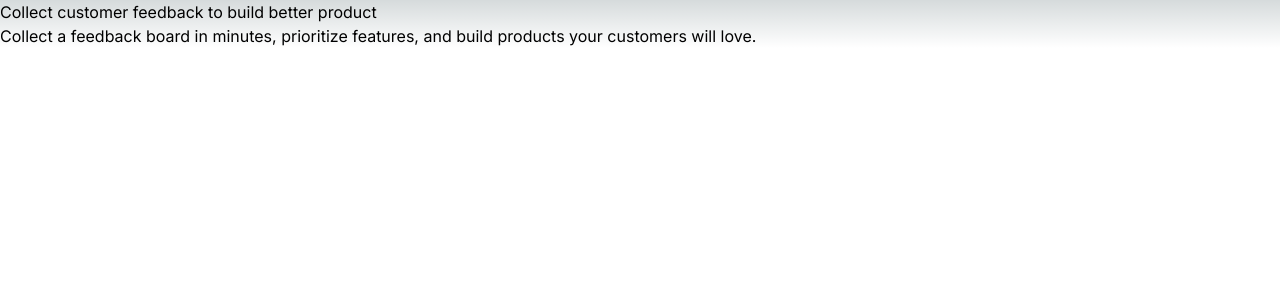
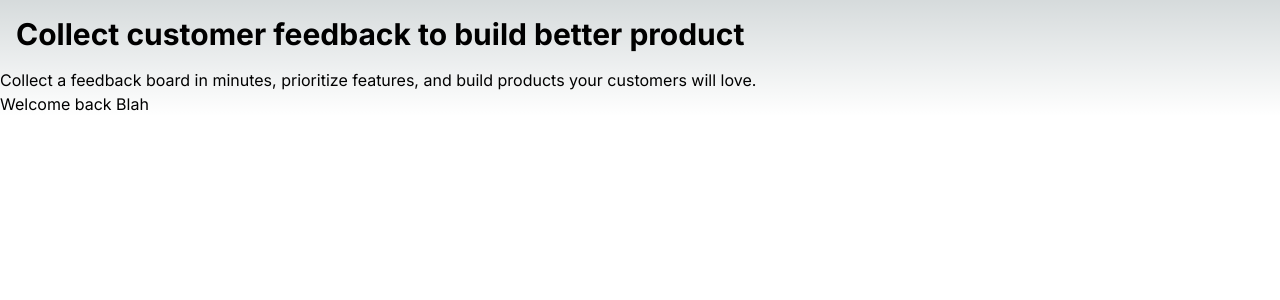
Before and after one commit to SalTheProgrammer/codefast-saas, a Next.js app: page / in a window 1280 px wide. Shown: the top 300 px of the page. Built offline with nearby package versions, Linux system fonts and the light colour scheme.

Commit message:
added some styling

```diff
--- /dev/null
+++ b/app/dashboard/page.js
@@ -0,0 +1,7 @@
+export default function Dashboard() {
+  return (
+    <main>
+      <h1>Privare Dashboard</h1>
+    </main>
+  );
+}
--- a/app/page.js
+++ b/app/page.js
@@ -1,13 +1,19 @@
-import Image from "next/image";
+import ButtonLogin from "@/components/ButtonLogin";
 
 export default function Home() {
+  const isLoggedIn = true;
+  const name = "Blah";
   return (
     <main>
-      <h1>Collect customer feedback to build better product</h1>
+      <h1 className="text-3xl font-bold p-4">
+        Collect customer feedback to build better product
+      </h1>
       <div>
         Collect a feedback board in minutes, prioritize features, and build
         products your customers will love.
       </div>
+
+      <ButtonLogin isLoggedIn={isLoggedIn} name={name} />
     </main>
   );
 }
--- /dev/null
+++ b/components/ButtonLogin.js
@@ -0,0 +1,10 @@
+import Link from "next/link";
+
+const ButtonLogin = ({ isLoggedIn, name }) => {
+  if (isLoggedIn) {
+    return <Link href="/dashboard">Welcome back {name}</Link>;
+  }
+  return <button>Login</button>;
+};
+
+export default ButtonLogin;
```
